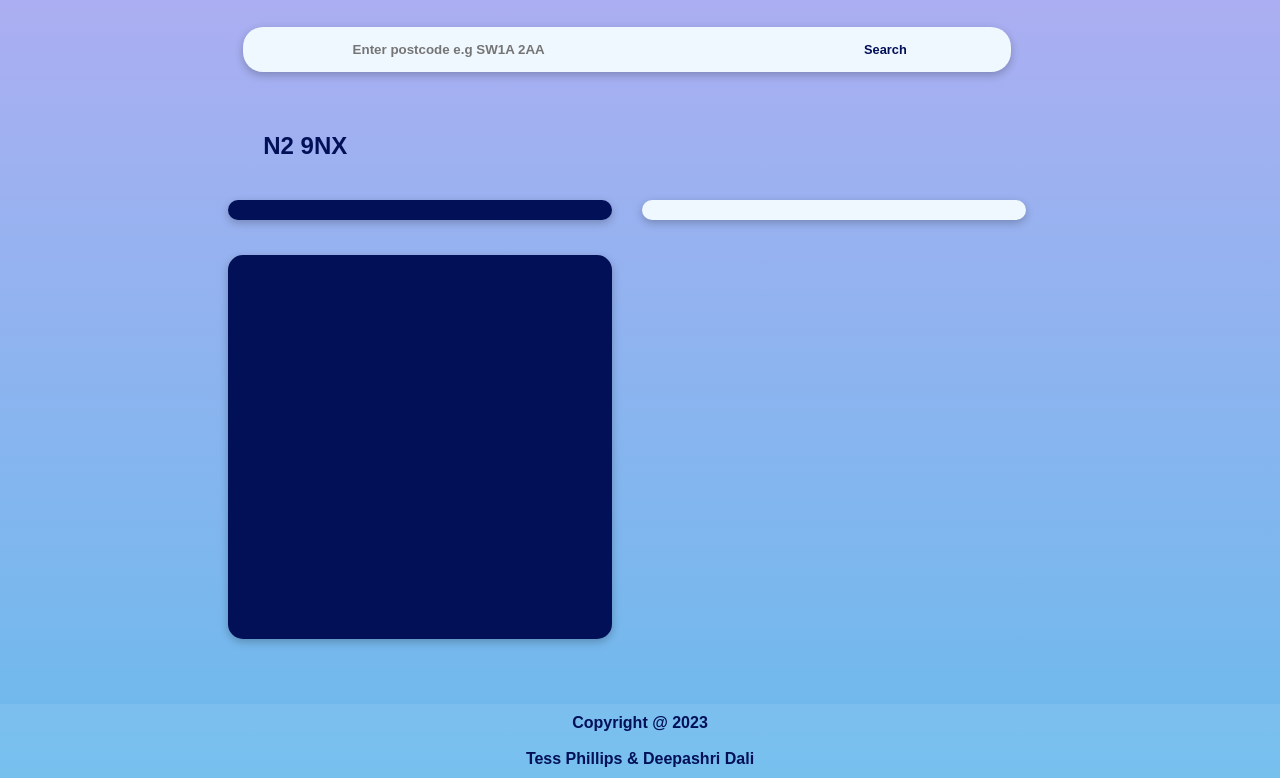
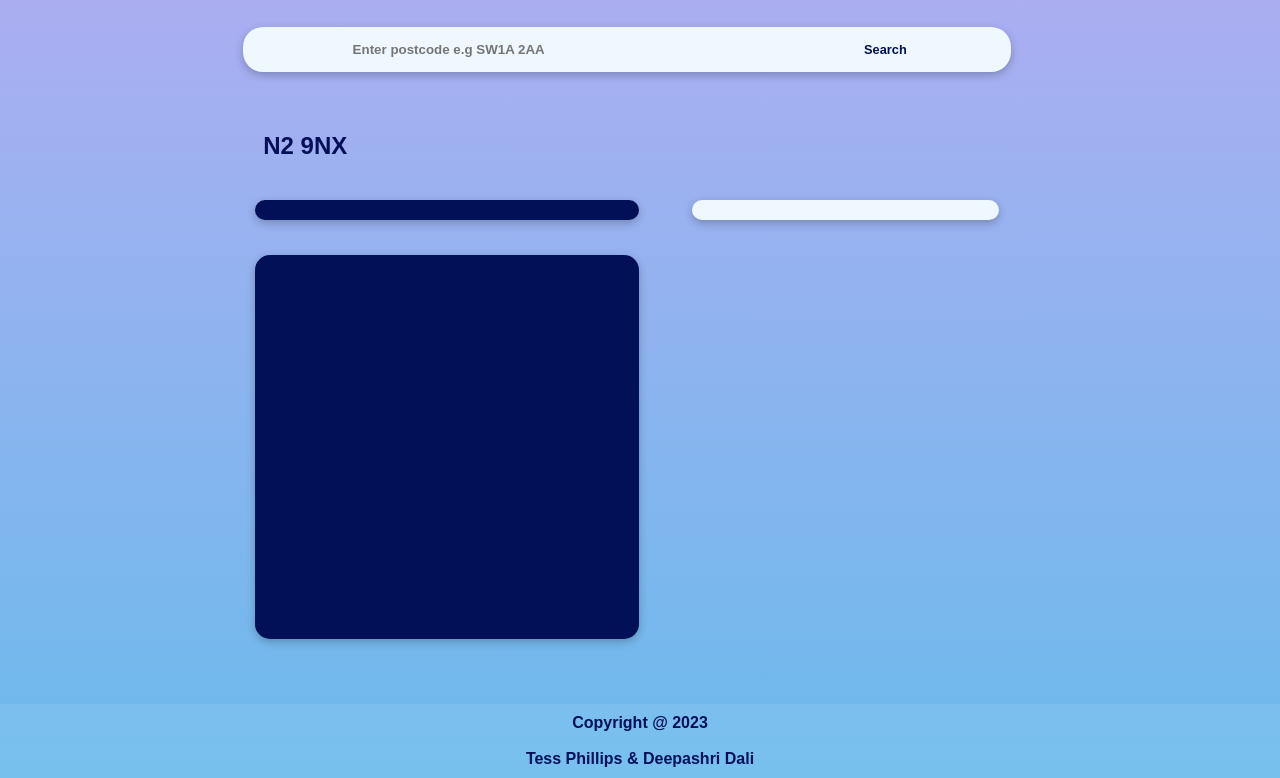
Before and after one commit to DeepsDali/Weather-Forecast-Project, a plain HTML site: page index.html in a window 1280 px wide. Shown: the part 76-854 px from the top of the page. Drawn offline with Linux system fonts and the light colour scheme; no server answers.

Commit message:
messing with the margins and responsiveness a little bit

```diff
--- a/grid.css
+++ b/grid.css
@@ -68,6 +68,8 @@ main > section {
   grid-area: mapgrid;
 }
 .map-image {
+  /* max-width: 373px;
+  max-height: 373px; */
   border-radius: 20px;
   border: solid 4px;
   border-color: var(--col1);
@@ -133,13 +135,13 @@ main > section {
 #post-code {
   padding: 0 15px;
 }
+
 /* tempnowgrid */
-
 .tempnowgrid {
   grid-area: tempnowgrid;
-  display: flex;
+  /* display: flex;
   justify-content: center;
-  align-items: center;
+  align-items: center; */
 }
 #current {
   background-color: var(--col1);
@@ -152,15 +154,19 @@ main > section {
 }
 
 .sungrid {
+  max-width: 24vw;
   grid-area: sungrid;
   background-color: var(--col4);
   padding: 10px;
-  color: #343958;
+  color: var(--col1);
   box-shadow: var(--col5) 0px 3px 8px;
 }
 
 /* forecast */
 .gridmain {
+  /* max-width: 373px;
+  max-height: 373px;
+  margin:auto; */
   display: grid;
   width: 90vw;
   grid-template-areas: "forehead forehead forehead forehead forehead ";
@@ -193,6 +199,25 @@ main > section {
   }
   .mintemp {
     font-size: lighter;
+  }
+}
+
+.gridmain{
+  font-size: larger;
+}
+@media only screen and (max-width: 1300px) {
+  .gridmain{
+    font-size: smaller;
+  }
+}
+@media only screen and (max-width: 768px) {
+  .gridmain{
+    font-size: larger;
+  }
+}
+@media only screen and (max-width: 400px) {
+  .gridmain{
+    font-size: smaller;
   }
 }
 
```
